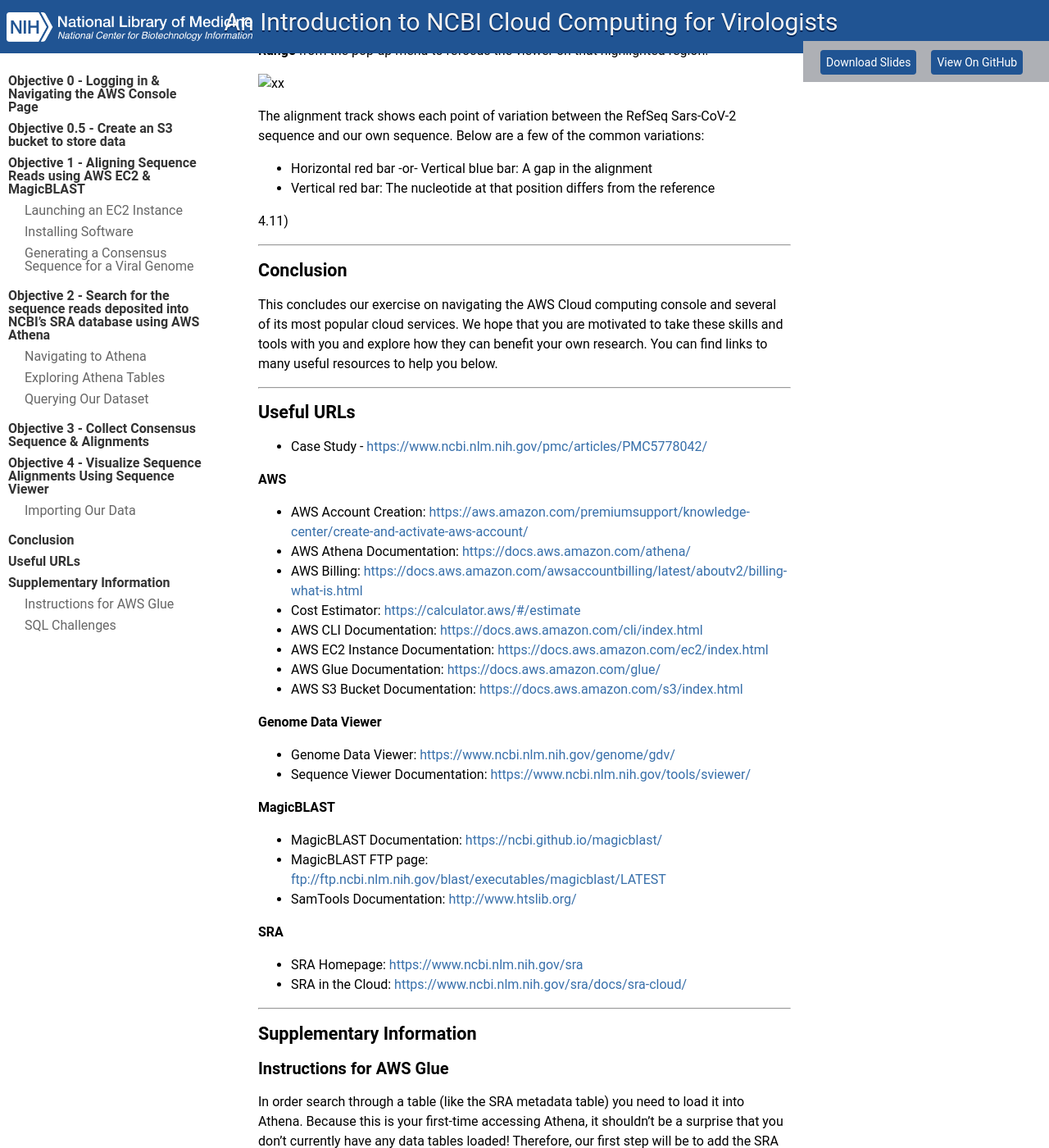
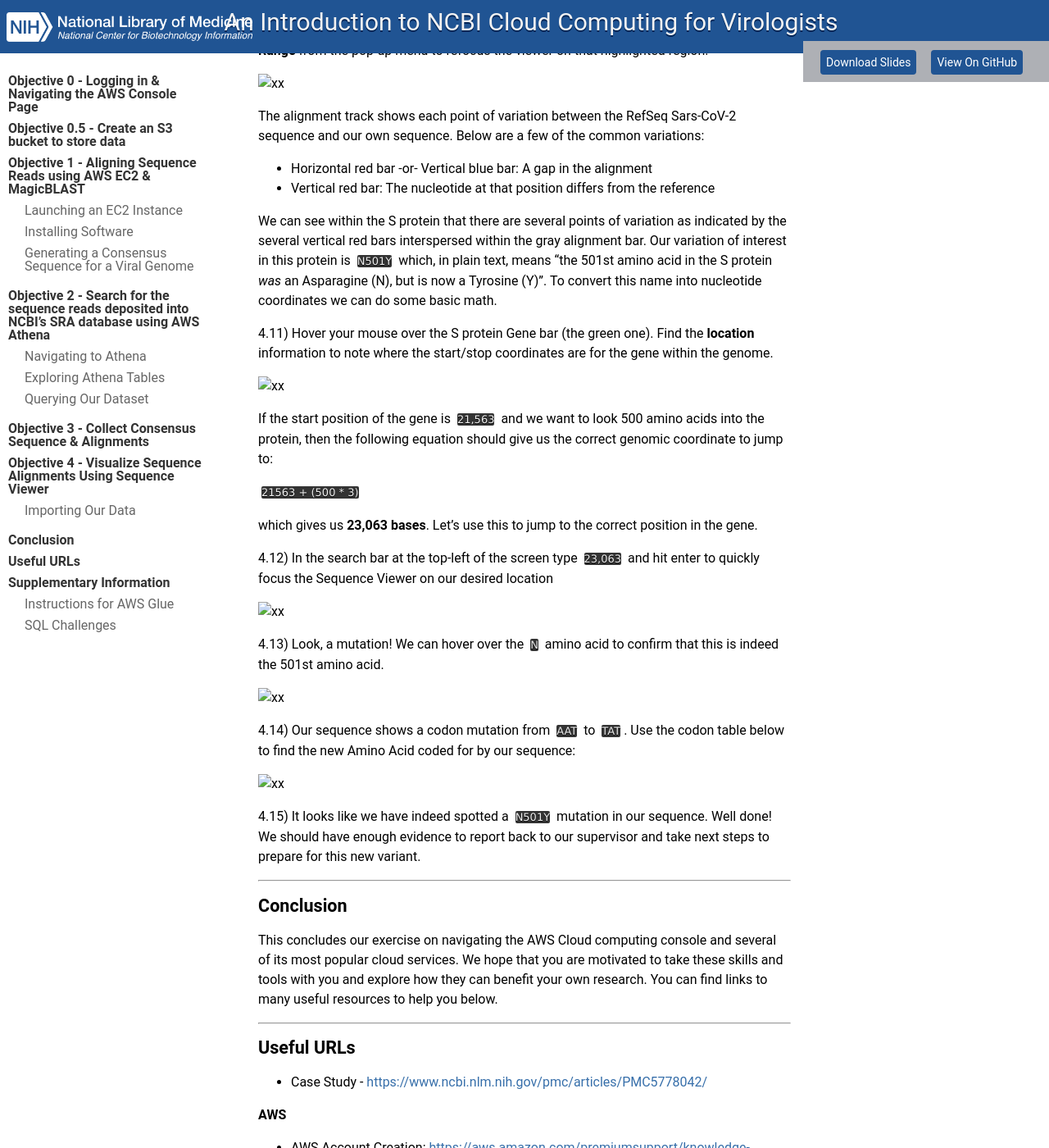
Before and after one commit to parkcoj/Intro-to-NCBI-Cloud-Computing-Virologists, a Jekyll site: the page built from index.md, in a window 1280 px wide and 1400 px high, scrolled down 21616 px. Shown: the whole window at 82% size. Built offline with Jekyll 4.4.1, drawn with Linux system fonts in a browser that asks for light colours; our own code applies the rules of GitHub Pages for plain Markdown files.

Commit message:
Finalize Obj 4 step scripts

```diff
--- a/index.md
+++ b/index.md
@@ -455,7 +455,31 @@ The alignment track shows each point of variation between the RefSeq Sars-CoV-2
 - Horizontal red bar -or- Vertical blue bar: A gap in the alignment
 - Vertical red bar: The nucleotide at that position differs from the reference
 
-4.11) <Stuff about finding the right mutation in the alignment>
+We can see within the S protein that there are several points of variation as indicated by the several vertical red bars interspersed within the gray alignment bar. Our variation of interest in this protein is `N501Y` which, in plain text, means "the 501st amino acid in the S protein _was_ an Asparagine (N), but is now a Tyrosine (Y)". To convert this name into nucleotide coordinates we can do some basic math.
+
+4.11) Hover your mouse over the S protein Gene bar (the green one). Find the **location** information to note where the start/stop coordinates are for the gene within the genome.
+
+![xx]()
+
+If the start position of the gene is `21,563` and we want to look 500 amino acids into the protein, then the following equation should give us the correct genomic coordinate to jump to:
+
+`21563 + (500 * 3)`
+
+which gives us **23,063 bases**. Let's use this to jump to the correct position in the gene.
+
+4.12) In the search bar at the top-left of the screen type `23,063` and hit enter to quickly focus the Sequence Viewer on our desired location
+
+![xx]()
+
+4.13) Look, a mutation! We can hover over the `N` amino acid to confirm that this is indeed the 501st amino acid.
+
+![xx]()
+
+4.14) Our sequence shows a codon mutation from `AAT` to `TAT`. Use the codon table below to find the new Amino Acid coded for by our sequence:
+
+![xx]()
+
+4.15) It looks like we have indeed spotted a `N501Y` mutation in our sequence. Well done! We should have enough evidence to report back to our supervisor and take next steps to prepare for this new variant.
 
 ---
 
```
